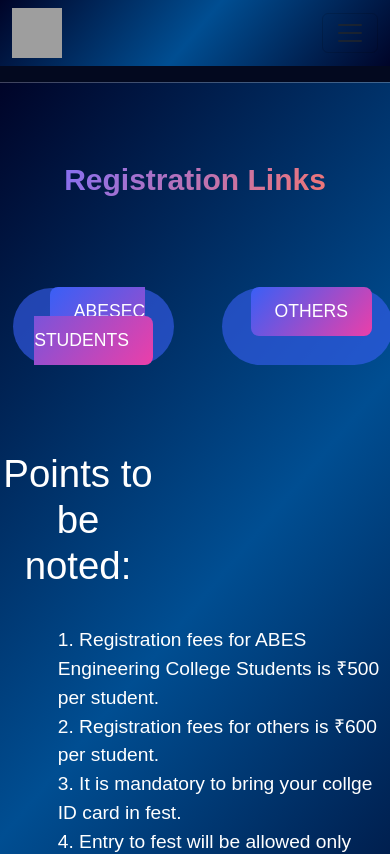
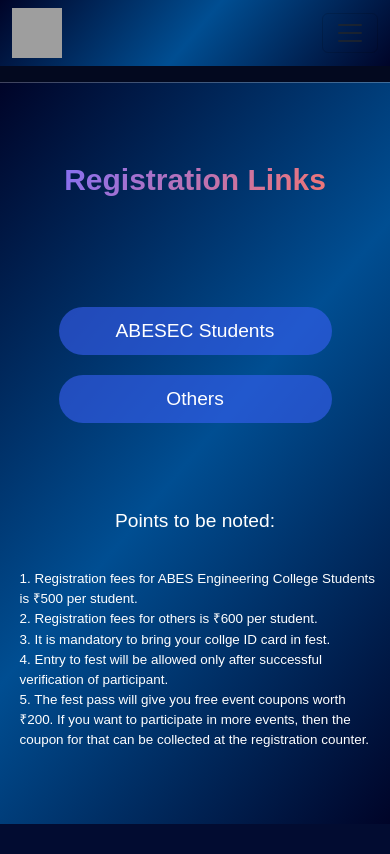
Before and after one commit to Aditya-Harsh/Pravaah, a React (Create React App) app: page /Registration in a window 390 px wide. Shown: the top 854 px of the page. Built offline with nearby package versions, Linux system fonts and the light colour scheme; grey boxes are pictures that could not be loaded.

Commit message:
Registration Page Responsive[+Anshuman]

```diff
--- a/src/Components/MainArea/MainArea.js
+++ b/src/Components/MainArea/MainArea.js
@@ -1,6 +1,5 @@
 import React from 'react'
 import video from '../Videos/mainVideo.mp4'
-import circles from '../Images/circles.svg'
 import styled from 'styled-components'
 import MainContent from '../MainContent/MainContent'
 import { InnerLayout } from '../../Layout/Layout'
--- a/src/Components/Registration/Registration.js
+++ b/src/Components/Registration/Registration.js
@@ -1,6 +1,5 @@
 import React from 'react'
 import styled from 'styled-components';
-import Buttons from '../Buttons/Buttons';
 
 export default function Registration() {
 
@@ -8,13 +7,13 @@ export default function Registration() {
     <RegStyled>
       <hr />
       <br /><br /><span className='Big'><b>Registration Links</b></span><br /><br /><br /><br />
-      <span className="options">
-      <div className="primary-btn"><a href="https://rzp.io/l/q2ByJgW" target="blank"><Buttons name="ABESEC Students"></Buttons></a></div>
-      <div className="primary-btn"><a href="https://rzp.io/l/kTchK8fhs" target="blank"><Buttons name="Others"></Buttons></a></div>
-      </span>
+      <div align="center">
+      <span className="primary-btn options" ><a href="https://rzp.io/l/q2ByJgW" target="blank">ABESEC Students</a></span>
+      <span className="primary-btn options"><a href="https://rzp.io/l/kTchK8fhs" target="blank">Others</a></span>
+      </div>
       <br /><br /><br />
       <h1 className='points'>Points to be noted: </h1><br/>
-      <ol align="left">
+      <ol align="left" type="1">
         <li>1. Registration fees for ABES Engineering College Students is ₹500 per student.</li>
         <li>2. Registration fees for others is ₹600 per student.</li>
         <li>3. It is mandatory to bring your collge ID card in fest.</li>
@@ -34,18 +33,45 @@ const RegStyled = styled.div`
   li {
     font-size: 100%;
     margin-left:7.2%;
-    list-style-type: circle;
-    display: flex;
+    text-align: left;
  }
   .points{
     align:left;
     font-size: 200%;
     margin-right:60%;
-
+  }
+  ol{
+    padding-left: 0%;
   }
   .options{
-    display: flex;
+    margin-left: 0%;
+    margin-right: 5%;
     justify-content: center;
     grid-gap: 2rem;
   }
+  @media screen and (max-width: 1000px) {
+    .btns{
+        margin-top: 10%;
+        display: block;
+    }
+    .options{
+      width: 70%;
+      display: block;
+      margin-right: 0%;
+      justify-content: center;
+      grid-gap: 2rem;
+      margin-top: 5%;
+    }
+    li {
+      font-size: 70%;
+      margin-left: 5%;
+      padding-left: 0%;
+      margin-right:2%;
+   }
+   .points{
+      align:left;
+      font-size: 100%;
+      margin-right: 0%;
+    }
+  }
 `;
```
